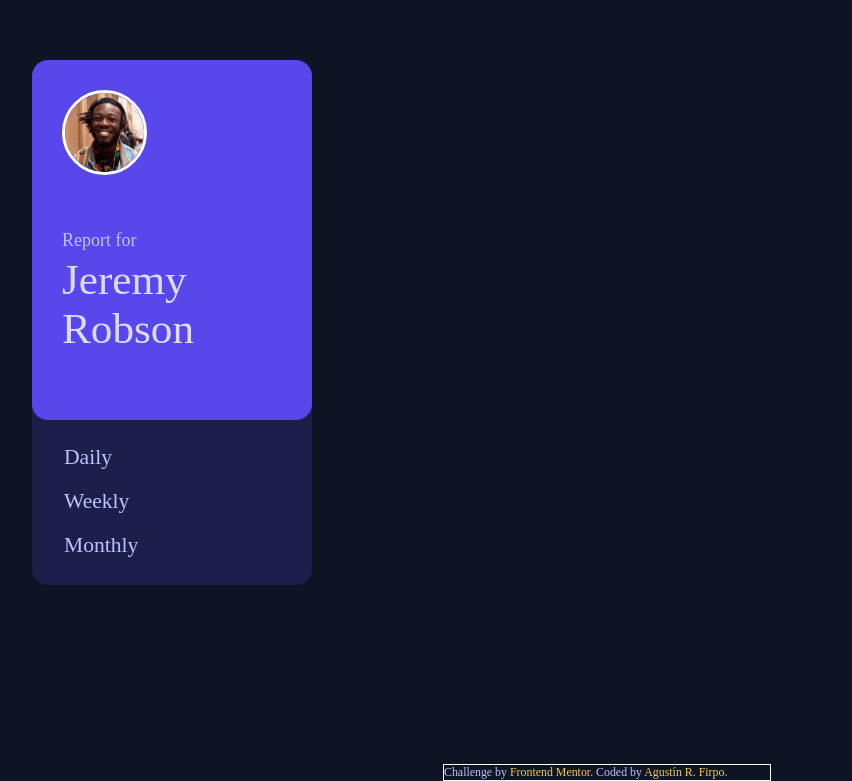
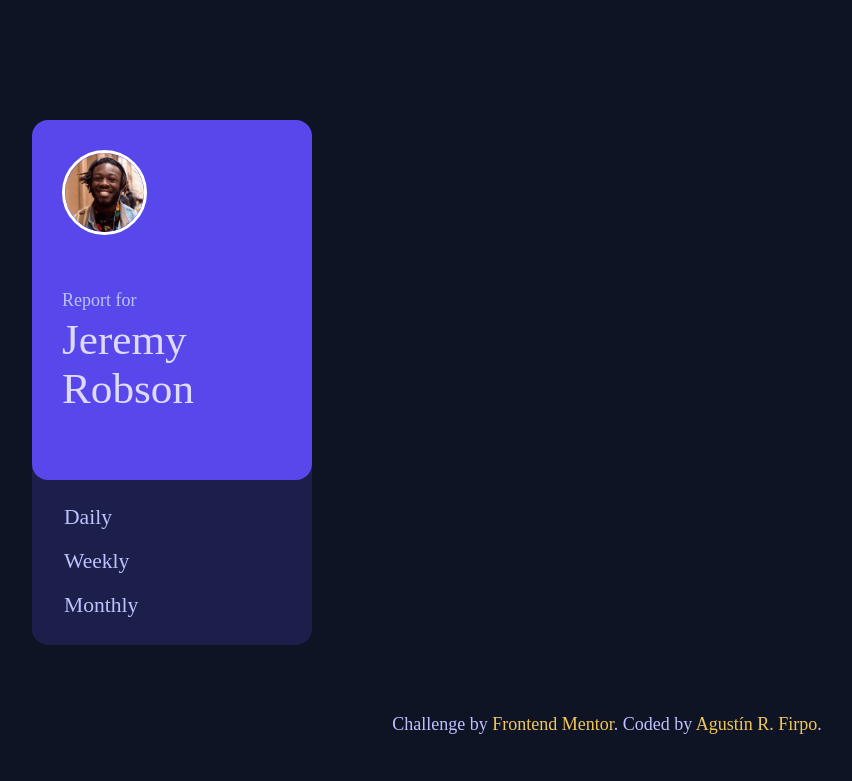
Before and after one commit to Arfirpo/time-tracking-dashboard-main, a plain HTML site: page index.html in a window 1280 px wide. Shown: the part 120-901 px from the top of the page, without its empty margins (33-885 px from the left). After the commit the page ends 855 px from the top, so only its background shows below. Drawn offline with Linux system fonts and the light colour scheme; a web font is replaced by a local one.

Commit message:
attribution corrected-remains readme

```diff
--- a/assets/style.css
+++ b/assets/style.css
@@ -40,6 +40,7 @@ body{
     @media (min-width:1200px) {
         width: 1150px;
         display: flex;
+        margin: 220px auto 50px;
         .first-section{
             width: 280px;
             height: 564px;
@@ -198,10 +199,14 @@ body{
     display: block;
     margin: 0 auto;
     width: 328px;
+    text-align: center;
     font-size: .66em; /* 12/18 */
-    border: 1px solid #fff;
     & a{
         color: var(--softOrange);
         text-decoration: none;
     }
+    @media (min-width:1200px) {
+        width: 1150px;
+        font-size: 1em;
+    }
 }
```
